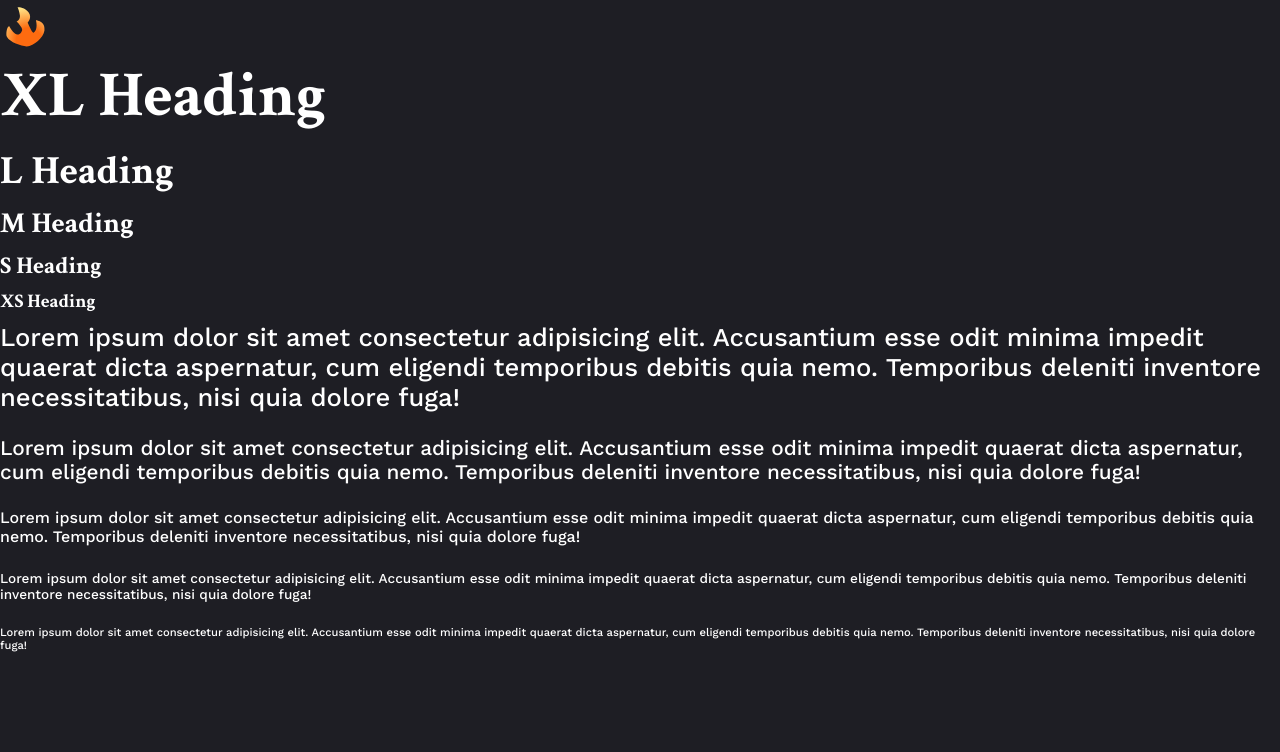
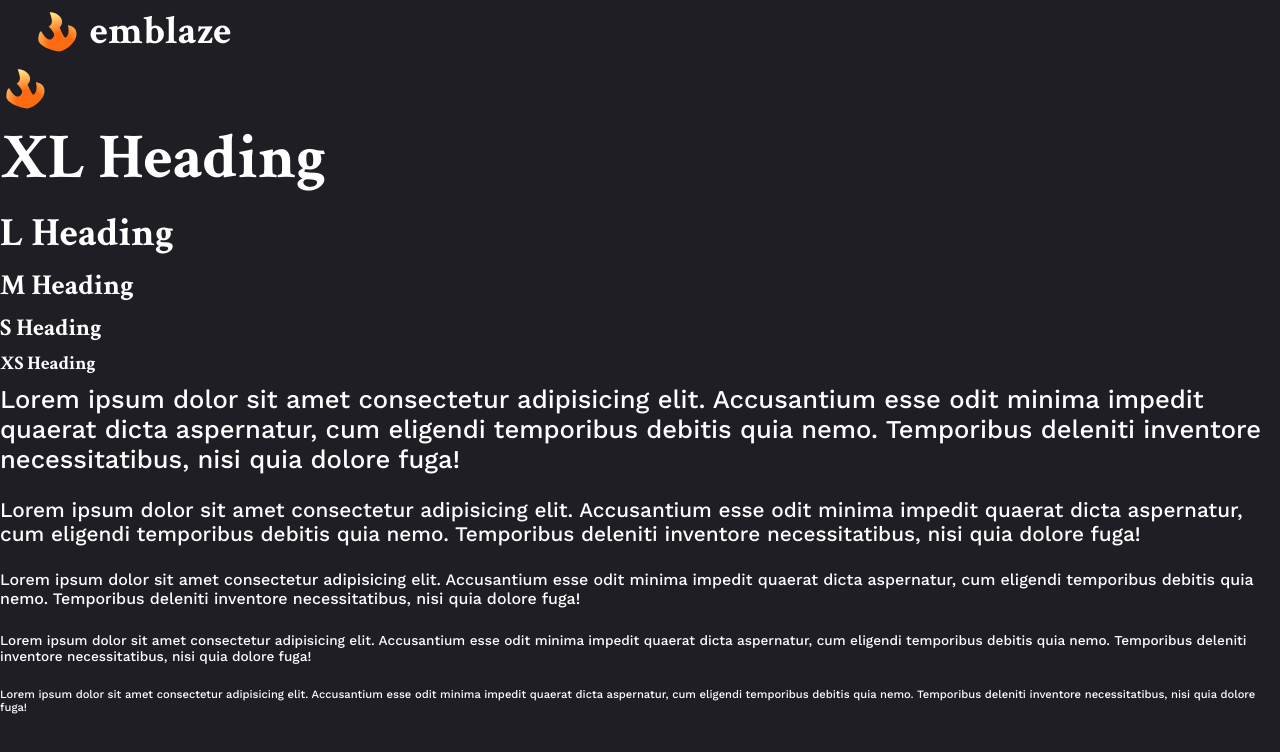
Before and after one commit to nicholas-roether/emblaze, a React (Create React App) app: page / in a window 1280 px wide. Shown: the top 752 px of the page. Built offline with nearby package versions, Linux system fonts and the light colour scheme.

Commit message:
Add top bar + some config

```diff
--- a/package.json
+++ b/package.json
@@ -21,8 +21,8 @@
 		"@typescript-eslint/parser": "^5.40.0",
 		"eslint": "^8.25.0",
 		"eslint-config-prettier": "^8.5.0",
-		"eslint-plugin-react": "^7.31.10",
-		"eslint-plugin-react-hooks": "^4.6.0",
+		"eslint-config-react-app": "^7.0.1",
+		"eslint-plugin-jsx-a11y": "^6.6.1",
 		"prettier": "^2.7.1",
 		"typescript": "^4.8.4"
 	},
--- a/src/App.tsx
+++ b/src/App.tsx
@@ -1,5 +1,6 @@
 import { ThemeProvider } from "@emotion/react";
-import Logo from "./assets/Logo";
+import Icon from "./assets/Icon";
+import TopBar from "./components/page/TopBar";
 import Heading from "./components/typography/Heading";
 import Paragraph from "./components/typography/Paragraph";
 import theme from "./theme";
@@ -7,7 +8,8 @@ import theme from "./theme";
 function App(): JSX.Element {
 	return (
 		<ThemeProvider theme={theme}>
-			<Logo css={{ width: "50px", height: "50px" }} />
+			<TopBar />
+			<Icon css={{ width: "50px", height: "50px" }} />
 			<Heading size="xl">XL Heading</Heading>
 			<Heading size="l">L Heading</Heading>
 			<Heading size="m">M Heading</Heading>
--- a/src/components/page/TopBar.tsx
+++ b/src/components/page/TopBar.tsx
@@ -0,0 +1,43 @@
+import { useTheme } from "@emotion/react";
+import Icon from "../../assets/Icon";
+import { CSSProps } from "../../utils/types";
+import Heading from "../typography/Heading";
+
+function Logo({ css }: CSSProps): JSX.Element {
+	const theme = useTheme();
+	return (
+		<span
+			css={{
+				display: "inline-flex",
+				...css
+			}}
+		>
+			<Icon css={{ width: "50px", height: "50px" }} />
+			<Heading size="l" gutter={false} css={{ marginLeft: theme.spacing * 2 }}>
+				emblaze
+			</Heading>
+		</span>
+	);
+}
+
+const topBarHeight = "62px";
+
+function TopBar(): JSX.Element {
+	const theme = useTheme();
+	return (
+		<section
+			role="banner"
+			css={{
+				display: "flex",
+				alignItems: "center",
+				height: topBarHeight,
+				paddingLeft: theme.spacing * 8,
+				paddingRight: theme.spacing * 8
+			}}
+		>
+			<Logo />
+		</section>
+	);
+}
+
+export default TopBar;
```
Also changed, not shown: .pnp.cjs, src/assets/Icon.tsx (renamed from src/assets/Logo.tsx), 2 other files (tests, documents, lock files or other folders).
